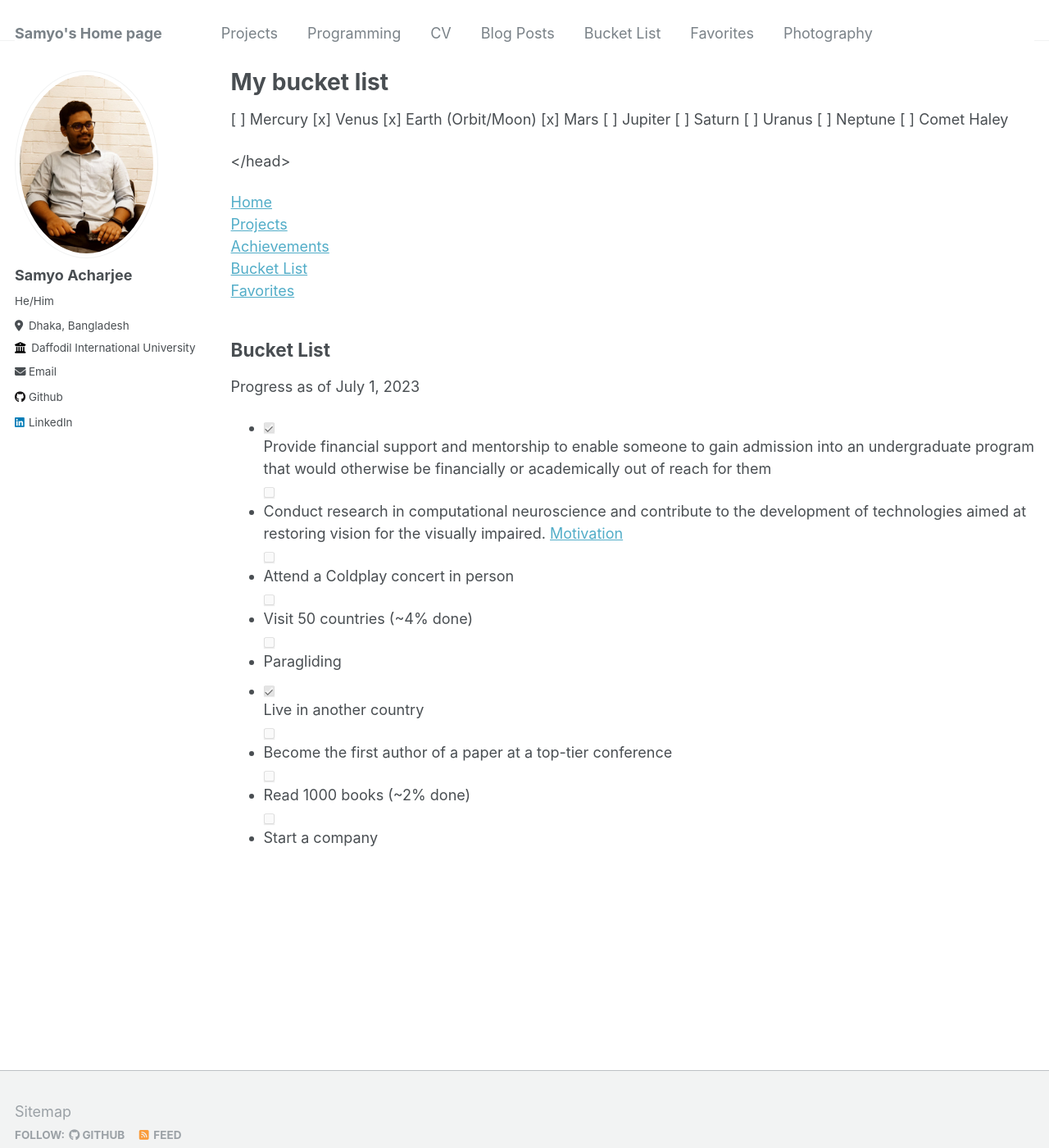
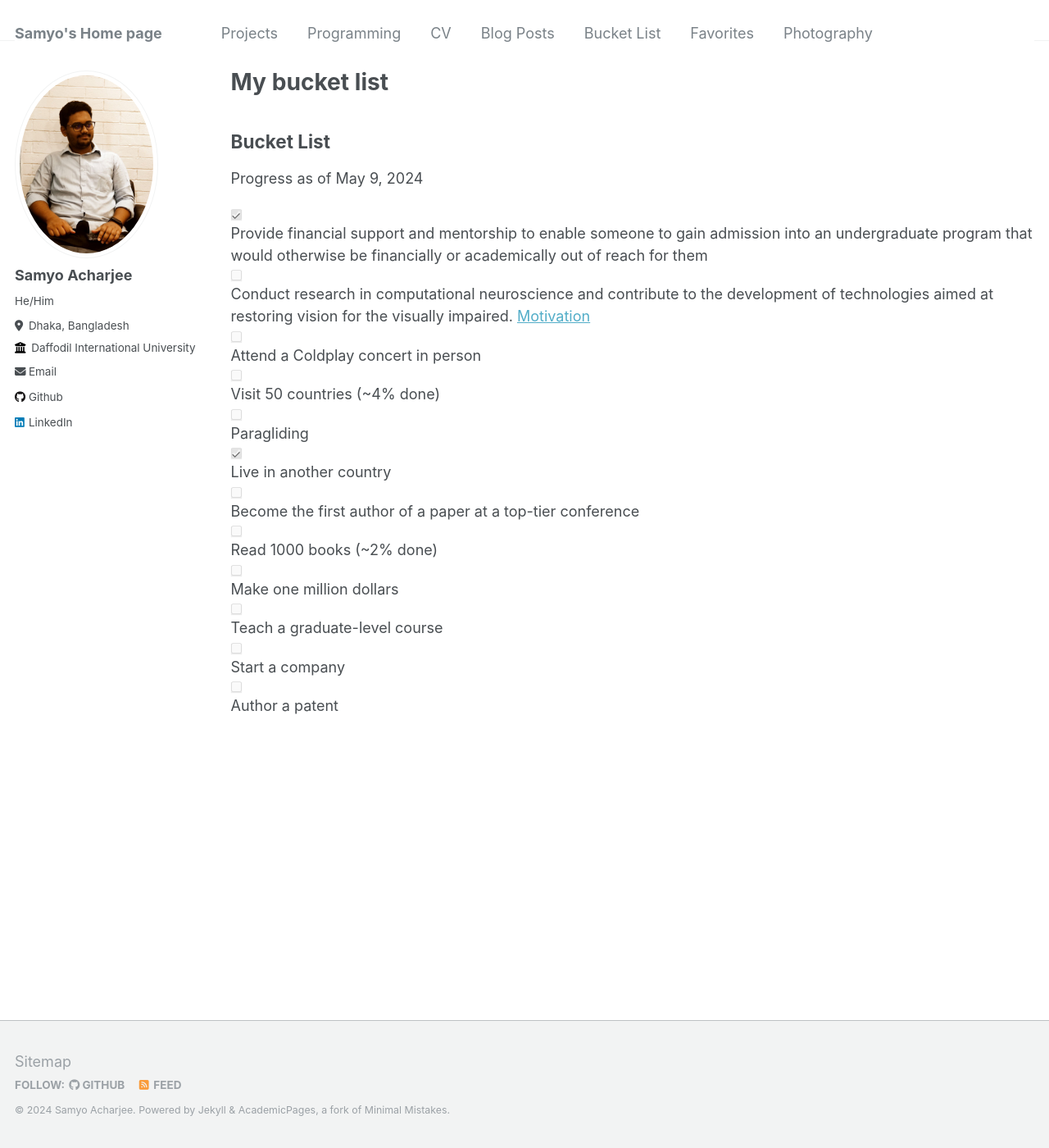
Before and after one commit to samyo00/samyo00.github.io, a Jekyll site: the page built from _pages/bucketlist.md, in a window 1280 px wide and 1400 px high. Shown: the whole window at 82% size. Built offline with Jekyll 4.4.1, drawn with Linux system fonts in a browser that asks for light colours.

Commit message:
Update layout

```diff
--- a/_pages/bucketlist.md
+++ b/_pages/bucketlist.md
@@ -4,16 +4,6 @@ permalink: /bucketlist/
 title: "My bucket list"
 author_profile: true
 ---
-
-[ ] Mercury
-[x] Venus
-[x] Earth (Orbit/Moon)
-[x] Mars
-[ ] Jupiter
-[ ] Saturn
-[ ] Uranus
-[ ] Neptune
-[ ] Comet Haley
 
 <style>
     /* Custom CSS to style the checkboxes */
@@ -45,104 +35,71 @@ author_profile: true
       border-color: lightgray;
     }
   </style>
-</head>
-
-<body>
-  <!-- Top Navigation Bar -->
-  <header>
-    <!-- Navigation Bar -->
-    <div class="topnav">
-      <nav>
-        <ul>
-          <li><a href="/index.html">Home</a></li>
-          <li><a href="projects.html">Projects</a></li>
-          <li><a href="Achievements.html">Achievements</a></li>
-          <li><a href="/bucket_list.html" class="active">Bucket List</a></li>
-          <li><a href="/favorites.html" >Favorites</a></li>
-        </ul>
-      </nav>
-    </div>
-  </header>
 
   <!-- Main Content -->
   <div class="main">
     <h2>Bucket List</h2>
     <!-- <p>Progress as of July 1, 2023: 39.75/91.</p> -->
-    <p>Progress as of July 1, 2023</p>
+    <p>Progress as of May 9, 2024 </p>
 
-    <ul class="bucket-list">
-      <li>
+
         <label>
           <input type="checkbox" class="item-checkbox" checked disabled />
           Provide financial support and mentorship to enable someone to gain admission into an undergraduate program that would otherwise be financially or academically out of reach for them
         </label>
-      </li>
-      <li>
+
         <label>
           <input type="checkbox" class="item-checkbox" disabled />
           Conduct research in computational neuroscience and contribute to the development of technologies aimed at restoring vision for the visually impaired. <a href="https://www.facebook.com/watch/?v=486813910180566">Motivation</a>
         </label>
-      </li>
-      <li>
+
         <label>
           <input type="checkbox" class="item-checkbox" disabled />
           Attend a Coldplay concert in person
         </label>
-      </li>
-      <li>
+
         <label>
           <input type="checkbox" class="item-checkbox" disabled />
           Visit 50 countries (~4% done)
         </label>
-      </li>
-      <li>
+
         <label>
           <input type="checkbox" class="item-checkbox" disabled />
           Paragliding
         </label>
-      </li>
-      <li>
+
         <label>
           <input type="checkbox" class="item-checkbox" checked disabled />
           Live in another country
         </label>
-      </li>
-      <li>
+
         <label>
           <input type="checkbox" class="item-checkbox" disabled />
           Become the first author of a paper at a top-tier conference
         </label>
-      </li>
-      <li>
+
         <label>
           <input type="checkbox" class="item-checkbox" disabled />
           Read 1000 books (~2% done)
         </label>
-      </li>
-      <!-- <li>
+
         <label>
           <input type="checkbox" class="item-checkbox" disabled />
           Make one million dollars
         </label>
-      </li> -->
-      <!-- <li>
+
         <label>
           <input type="checkbox" class="item-checkbox" disabled />
           Teach a graduate-level course
         </label>
-      </li> -->
-      <li>
+
         <label>
           <input type="checkbox" class="item-checkbox" disabled />
           Start a company
         </label>
-      </li>
-      <!-- <li>
+
         <label>
           <input type="checkbox" class="item-checkbox" disabled />
           Author a patent
         </label>
-      </li> -->
-      <!-- Rest of the list items... -->
-    </ul>
   </div>
```
Also changed, not shown: _pages/photography.md (+2 -3 lines).
